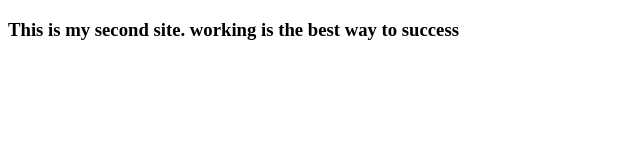
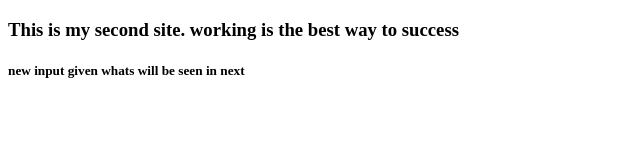
Before and after one commit to Arafat817/ph-my-second-repo, a plain HTML site: page index.html in a window 1280 px wide. Shown: the whole page, without its empty margins (0-640 px from the left). Drawn offline with Linux system fonts and the light colour scheme.

Commit message:
add a text

```diff
--- a/index.html
+++ b/index.html
@@ -8,5 +8,6 @@
 </head>
 <body>
     <h3>This is my second site. working is the best way to success</h3>
+    <h5>new input given whats will be seen in next</h5>
 </body>
 </html>
```
